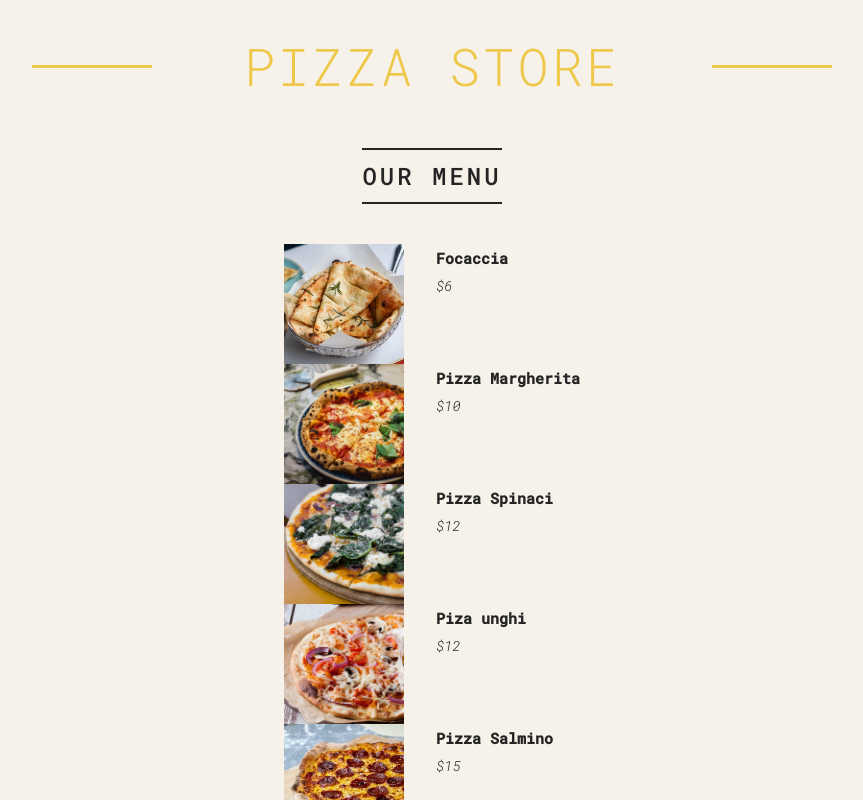
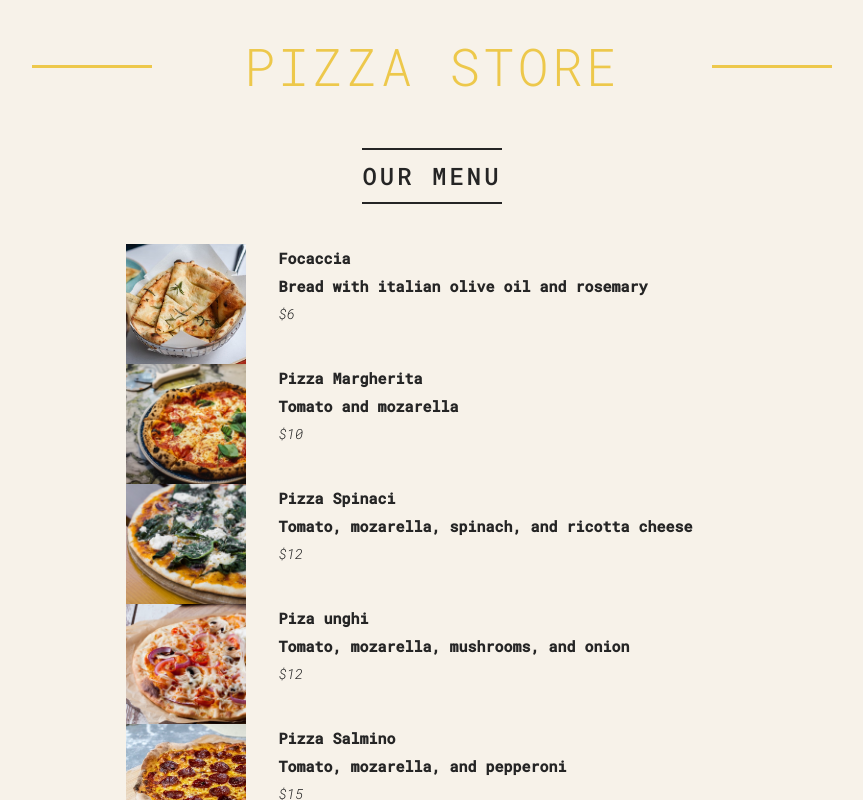
Before and after one commit to Ak003x/dev.React-practice., a Next.js app: page / in a window 1280 px wide. Shown: the top 800 px of the page, without its empty margins (208-1071 px from the left). Built offline with nearby package versions, Linux system fonts and the light colour scheme.

Commit message:
added list semantics

```diff
--- a/src/app/page.js
+++ b/src/app/page.js
@@ -57,7 +57,7 @@ const Menu = () => {
   return (
     <main className="menu">
       <h2>Our Menu</h2>
-      <div>{pizzaData.map((pizza) => <Pizza pizzaObj={pizza} key={pizza.name} />)}</div>
+      <ul className="">{pizzaData.map((pizza) => <Pizza pizzaObj={pizza} key={pizza.name} />)}</ul>
 
       {/* <Pizza
         name="pizza spinac"
@@ -78,13 +78,14 @@ const Menu = () => {
 const Pizza = (props) => {
   //   const style = { color: "red", fontSixze: "20px", textDecoration: "underline" };
   return (
-    <div className="pizza">
+    <li className="pizza">
       <img src={props.pizzaObj.photoName} alt={props.pizzaObj.name} />
       <div>
         <h1>{props.pizzaObj.name}</h1>
+        <h1>{props.pizzaObj.ingredients}</h1>
         <p>${props.pizzaObj.price}</p>
       </div>
-    </div>
+    </li>
   );
 };
 
```
